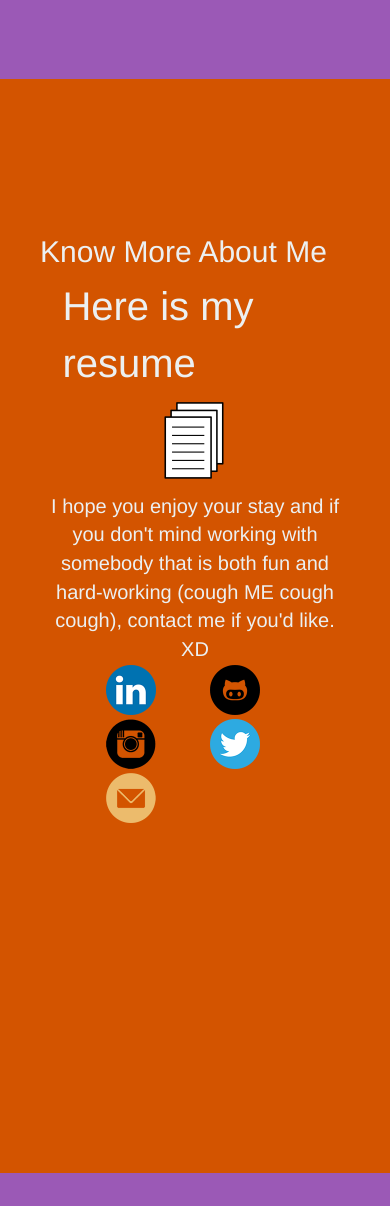
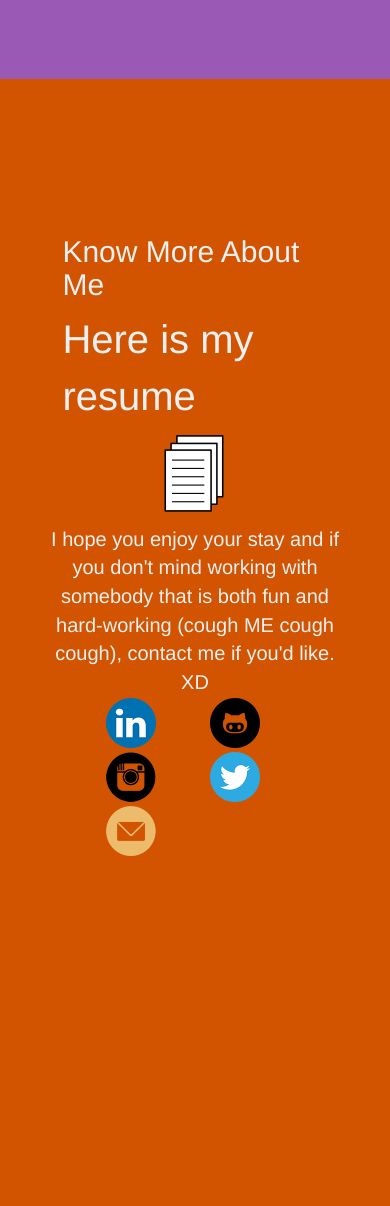
Before and after one commit to stardustxx/stardustxx.github.io, a PHP site: page / in a window 390 px wide; the page is wider, and only the part inside the window is pictured. Shown: the part 3659-4865 px from the top of that part. Before the commit the page ends 4832 px from the top of that part, so only its background shows below. Run offline with PHP 8.4, Linux system fonts and the light colour scheme.

Commit message:
PUUUUUUU

```diff
--- a/app.js
+++ b/app.js
@@ -55,9 +55,7 @@ $(document).ready(function(){
    for (var i = 0; i < projects.children.length; i++){
         bindTaskEvent(projects.children[i], projectDetail.children[i], i);
    }
-});
-
-$(function(){
+    $(function(){
     if ($(window).width() > 768){
         skrollr.init();
         console.log("on desktop");
@@ -65,10 +63,11 @@ $(function(){
 
     $(window).on('resize', function () {
     if ($(window).width() <= 767) {
-      skrollr.init().destroy(); // skrollr.init() returns the singleton created above
+        skrollr.init().destroy();
     }
     else {
         skrollr.init();
     }
   });
 });
+});
--- a/mobile.css
+++ b/mobile.css
@@ -120,7 +120,7 @@
 
     #content4 h1 {
         font-size: 30px;
-        width: 310px;
+        width: 68%;
         margin-left: auto;
         margin-right: auto;
         margin-top: 50px;
```
